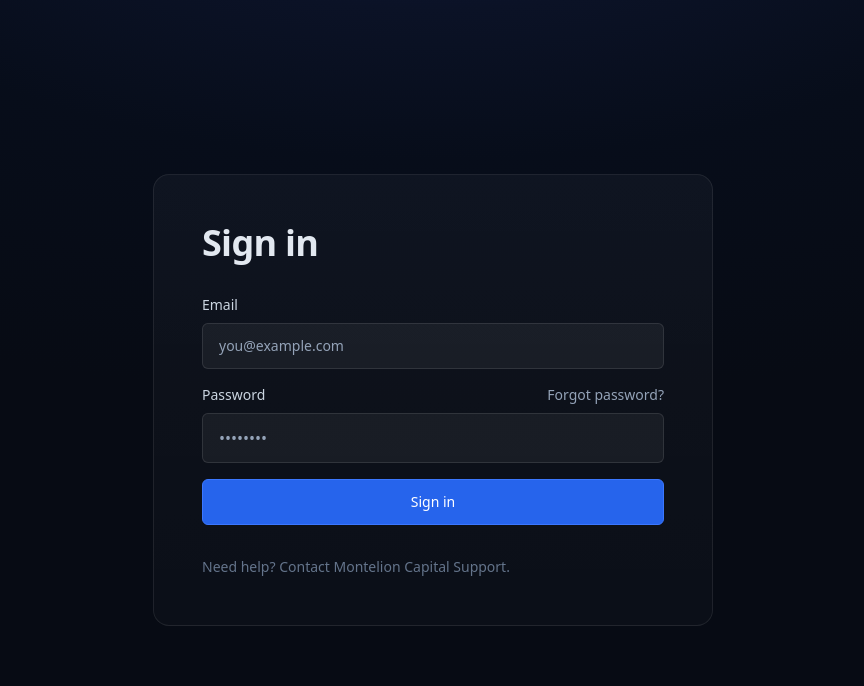
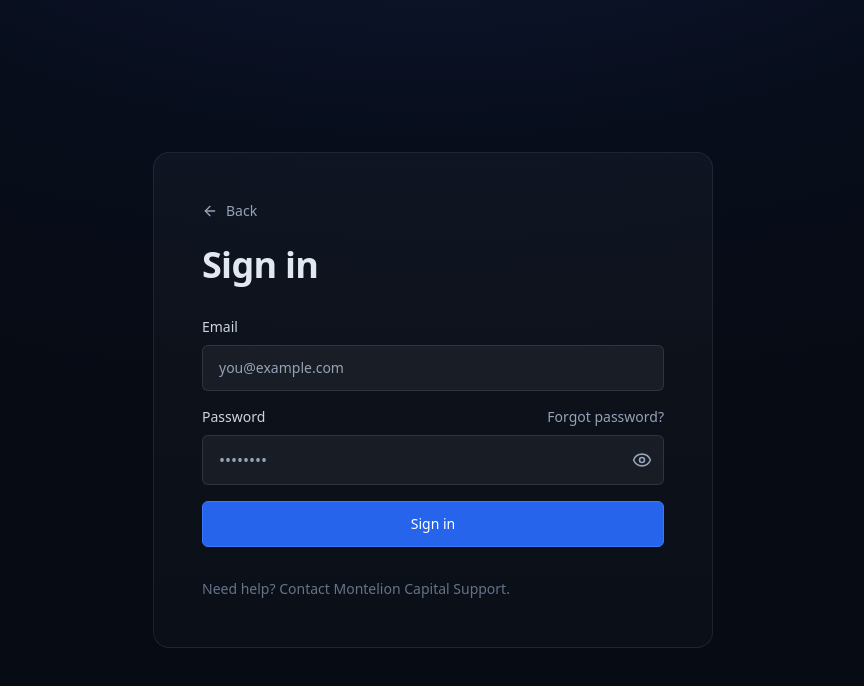
Before and after one commit to montelioncapital/montelion-app-v1, a Next.js app: page /login in a window 1280 px wide. Shown: the top 686 px of the page, without its empty margins (207-1071 px from the left). Built offline with nearby package versions, Linux system fonts and the light colour scheme.

Commit message:
Update page.jsx

```diff
--- a/app/login/page.jsx
+++ b/app/login/page.jsx
@@ -1,15 +1,33 @@
+"use client";
+import { useState } from "react";
+import { useRouter } from "next/navigation";
+import { Eye, EyeOff, ArrowLeft } from "lucide-react";
+
 export const metadata = { title: "Sign in • Montelion Capital" };
 
 export default function LoginPage() {
+  const router = useRouter();
+  const [showPassword, setShowPassword] = useState(false);
+
   return (
     <div className="mc-card">
       <div className="mc-section">
-        {/* Titre aligné à gauche, sans sous-titre */}
+        {/* Raccourci retour */}
+        <button
+          onClick={() => router.back()}
+          className="flex items-center text-slate-400 hover:text-slate-300 text-sm mb-6 transition"
+        >
+          <ArrowLeft className="w-4 h-4 mr-2" />
+          Back
+        </button>
+
+        {/* Titre aligné à gauche */}
         <div className="mb-8 text-left">
           <h1 className="mc-title">Sign in</h1>
         </div>
 
         <form className="space-y-4">
+          {/* Champ email */}
           <label className="block text-sm text-slate-300">
             Email
             <input
@@ -19,6 +37,7 @@ export default function LoginPage() {
             />
           </label>
 
+          {/* Champ mot de passe avec œil */}
           <div>
             <div className="flex items-center justify-between text-sm text-slate-300">
               <label>Password</label>
@@ -26,21 +45,39 @@ export default function LoginPage() {
                 Forgot password?
               </a>
             </div>
-            <input
-              type="password"
-              placeholder="••••••••"
-              className="mc-input mt-2"
-            />
+
+            <div className="relative mt-2">
+              <input
+                type={showPassword ? "text" : "password"}
+                placeholder="••••••••"
+                className="mc-input pr-10"
+              />
+              <button
+                type="button"
+                onClick={() => setShowPassword(!showPassword)}
+                className="absolute inset-y-0 right-3 flex items-center text-slate-400 hover:text-slate-200 transition"
+              >
+                {showPassword ? (
+                  <EyeOff className="w-5 h-5" />
+                ) : (
+                  <Eye className="w-5 h-5" />
+                )}
+              </button>
+            </div>
           </div>
 
+          {/* Bouton principal */}
           <button type="submit" className="mc-btn mc-btn-primary w-full mt-3">
             Sign in
           </button>
         </form>
 
-        {/* Aide alignée à gauche */}
+        {/* Lien d’aide */}
         <p className="mt-8 text-left text-sm text-slate-500">
-          Need help? Contact <a href="#">Montelion Capital Support</a>.
+          Need help? Contact{" "}
+          <a href="#" className="text-slate-500">
+            Montelion Capital Support
+          </a>.
         </p>
       </div>
     </div>
```
